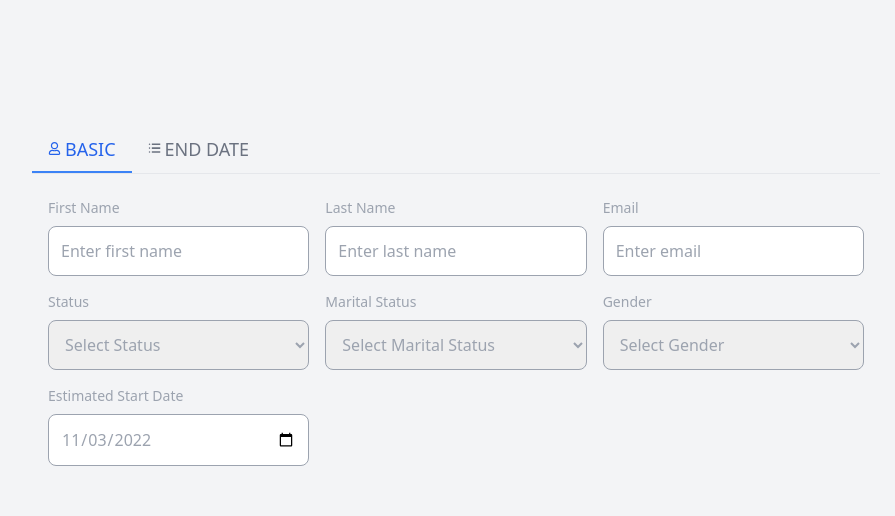
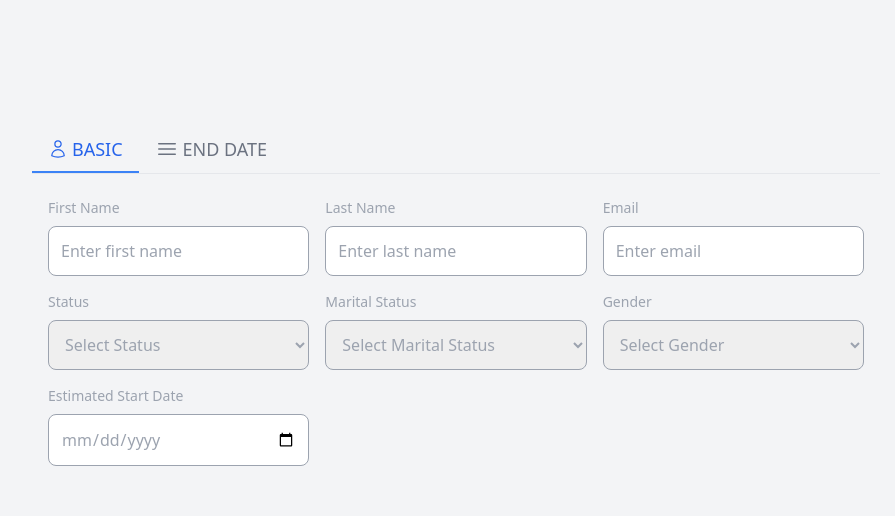
Before and after one commit to ChMubasharAli/part-time-work, a Next.js app: page / in a window 1280 px wide. Shown: the top 516 px of the page, without its empty margins (184-1079 px from the left). Built offline with nearby package versions, Linux system fonts and the light colour scheme.

Commit message:
replace icos with svgs, set by default date, replace React.FC with mordern approach

```diff
--- a/components/Task1Form.tsx
+++ b/components/Task1Form.tsx
@@ -28,7 +28,7 @@
     status: "",
     maritalStatus: "",
     gender: "",
-    estimatedStartDate: "2022-11-03",
+    estimatedStartDate: "",
   });
 
   // loading state
@@ -92,7 +92,20 @@
           }`}
           onClick={() => setActiveTab("BASIC")}
         >
-          <FaRegUser size={13} />
+          <svg
+            xmlns="http://www.w3.org/2000/svg"
+            fill="none"
+            viewBox="0 0 24 24"
+            strokeWidth="1.5"
+            stroke="currentColor"
+            className="size-5"
+          >
+            <path
+              strokeLinecap="round"
+              strokeLinejoin="round"
+              d="M15.75 6a3.75 3.75 0 1 1-7.5 0 3.75 3.75 0 0 1 7.5 0ZM4.501 20.118a7.5 7.5 0 0 1 14.998 0A17.933 17.933 0 0 1 12 21.75c-2.676 0-5.216-.584-7.499-1.632Z"
+            />
+          </svg>
           BASIC
         </button>
       </div>
--- a/components/Task2Form.tsx
+++ b/components/Task2Form.tsx
@@ -32,12 +32,12 @@
     status: "",
     maritalStatus: "",
     gender: "",
-    estimatedStartDate: "2022-11-03",
+    estimatedStartDate: "",
     // Task-2 new fields
     country: "",
     address: "",
     city: "",
-    estimatedEndDate: "2023-11-03",
+    estimatedEndDate: "",
   });
 
   // loading state
@@ -84,12 +84,12 @@
       status: "",
       maritalStatus: "",
       gender: "",
-      estimatedStartDate: "2022-11-03",
+      estimatedStartDate: "",
       // Task-2 new fields
       country: "",
       address: "",
       city: "",
-      estimatedEndDate: "2023-11-03",
+      estimatedEndDate: "",
     });
   };
 
@@ -105,7 +105,20 @@
           }`}
           onClick={() => setActiveTab("BASIC")}
         >
-          <FaRegUser size={13} />
+          <svg
+            xmlns="http://www.w3.org/2000/svg"
+            fill="none"
+            viewBox="0 0 24 24"
+            strokeWidth="1.5"
+            stroke="currentColor"
+            className="size-5"
+          >
+            <path
+              strokeLinecap="round"
+              strokeLinejoin="round"
+              d="M15.75 6a3.75 3.75 0 1 1-7.5 0 3.75 3.75 0 0 1 7.5 0ZM4.501 20.118a7.5 7.5 0 0 1 14.998 0A17.933 17.933 0 0 1 12 21.75c-2.676 0-5.216-.584-7.499-1.632Z"
+            />
+          </svg>
           BASIC
         </button>
 
@@ -117,7 +130,20 @@
           }`}
           onClick={() => setActiveTab("END DATE")}
         >
-          <TfiMenuAlt size={13} />
+          <svg
+            xmlns="http://www.w3.org/2000/svg"
+            fill="none"
+            viewBox="0 0 24 24"
+            strokeWidth="1.5"
+            stroke="currentColor"
+            className="size-6"
+          >
+            <path
+              strokeLinecap="round"
+              strokeLinejoin="round"
+              d="M3.75 6.75h16.5M3.75 12h16.5m-16.5 5.25h16.5"
+            />
+          </svg>
           END DATE
         </button>
       </div>
--- a/components/forms/DatePicker.tsx
+++ b/components/forms/DatePicker.tsx
@@ -6,11 +6,7 @@
   onChange: (value: string) => void;
 }
 
-export const DatePicker: React.FC<DatePickerProps> = ({
-  label,
-  onChange,
-  value,
-}) => {
+export const DatePicker = ({ label, onChange, value }: DatePickerProps) => {
   return (
     <div className="flex flex-col space-y-2">
       <label className="text-sm font-medium text-gray-400">{label}</label>
--- a/components/forms/DiscardButton.tsx
+++ b/components/forms/DiscardButton.tsx
@@ -6,11 +6,11 @@
   label?: string;
 }
 
-export const DiscardButton: React.FC<DiscardButtonProps> = ({
+export const DiscardButton = ({
   onClick,
   disabled = false,
   label = "DISCARD",
-}) => {
+}: DiscardButtonProps) => {
   return (
     <button
       onClick={onClick}
--- a/components/forms/Dropdown.tsx
+++ b/components/forms/Dropdown.tsx
@@ -7,12 +7,12 @@
   options: string[];
 }
 
-export const Dropdown: React.FC<DropdownProps> = ({
+export const Dropdown = ({
   label,
   value,
   onChange,
   options,
-}) => {
+}: DropdownProps) => {
   return (
     <div className="flex flex-col space-y-2">
       <label className="text-sm font-medium text-gray-400">{label}</label>
--- a/components/forms/SubmitButton.tsx
+++ b/components/forms/SubmitButton.tsx
@@ -6,11 +6,11 @@
   label?: string;
 }
 
-export const SubmitButton: React.FC<SubmitButtonProps> = ({
+export const SubmitButton = ({
   onClick,
   disabled = false,
   label = "SUBMIT",
-}) => {
+}: SubmitButtonProps) => {
   return (
     <button
       onClick={onClick}
--- a/components/forms/TextInput.tsx
+++ b/components/forms/TextInput.tsx
@@ -8,13 +8,13 @@
   type?: string;
 }
 
-export const TextInput: React.FC<TextInputProps> = ({
+export const TextInput = ({
   label,
   value,
   onChange,
   placeholder,
   type,
-}) => {
+}: TextInputProps) => {
   return (
     <div className="flex flex-col space-y-2">
       <label className="text-sm font-medium text-gray-400">{label}</label>
```
